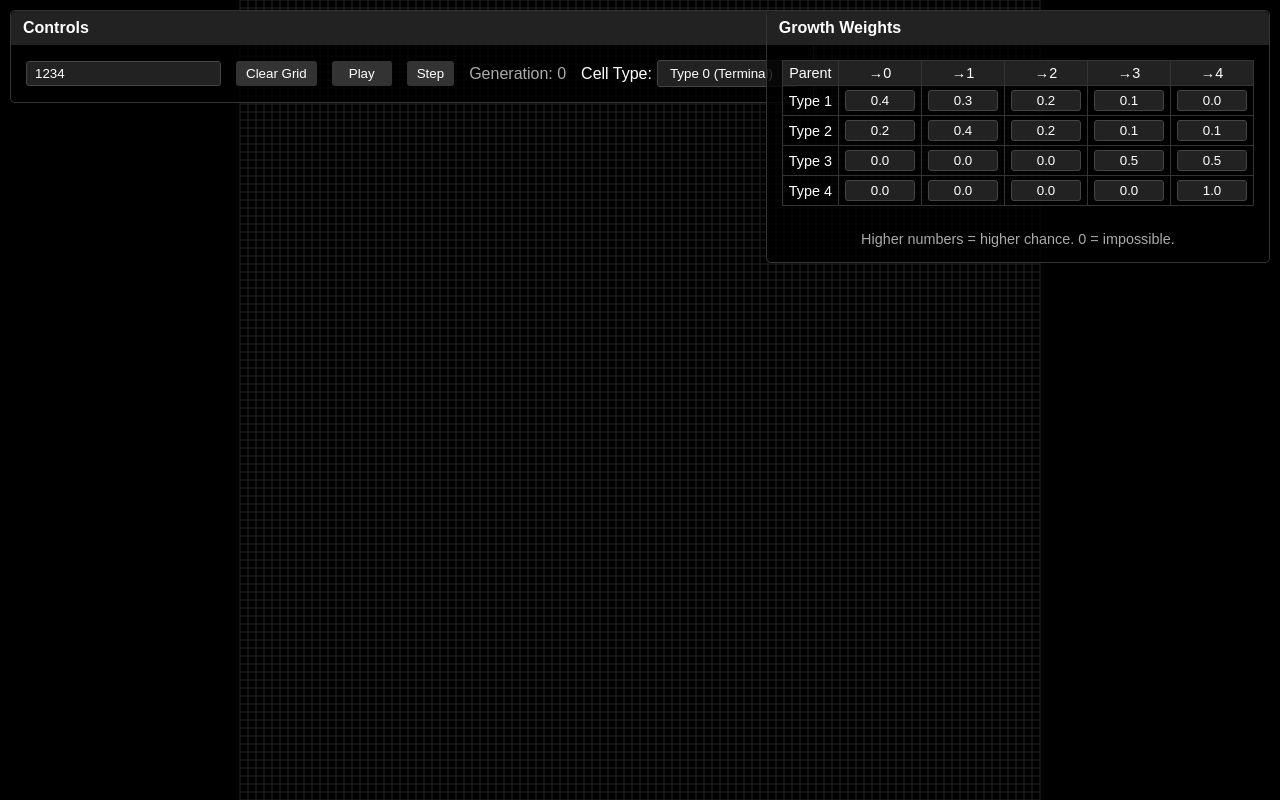
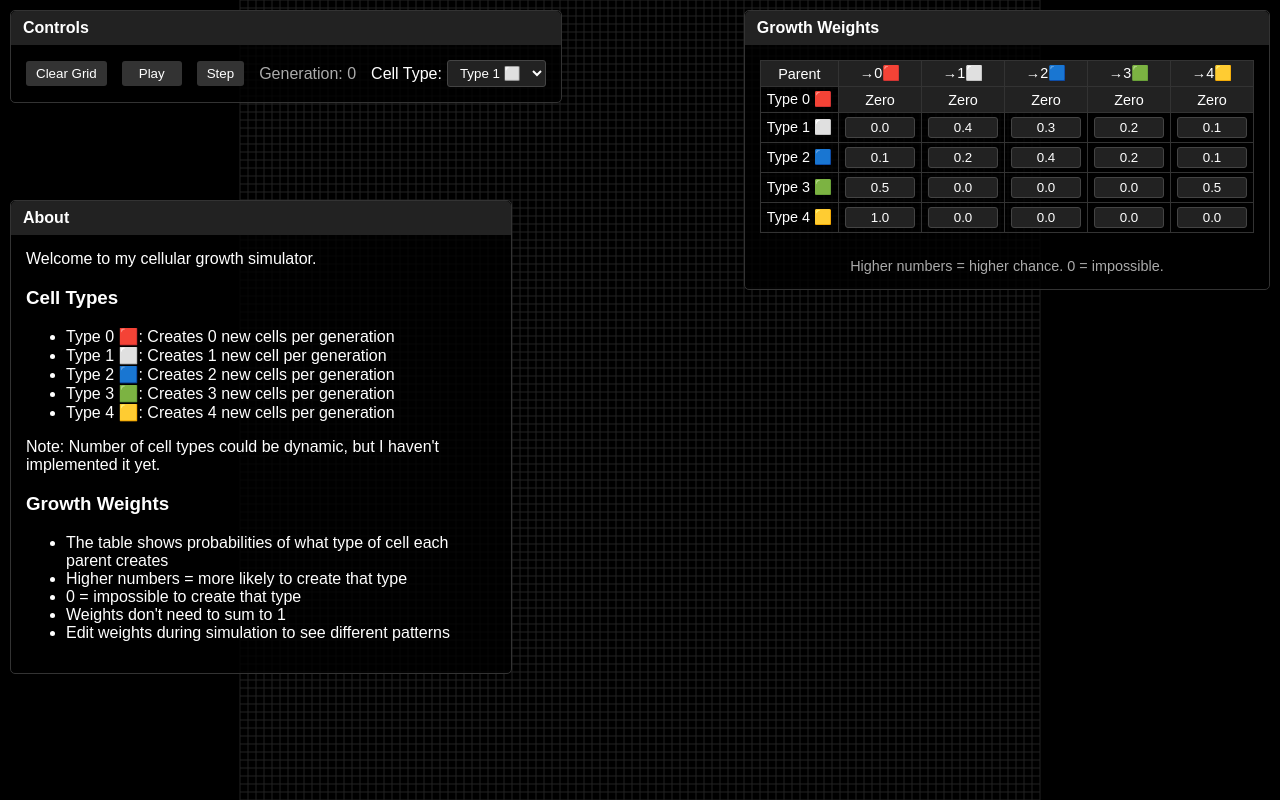
Before and after one commit to owenpalmer/cellsim, a plain HTML site: page index.html in a window 1280 px wide. Drawn offline with Linux system fonts and the light colour scheme.

Commit message:
significantly better

```diff
--- a/index.html
+++ b/index.html
@@ -8,7 +8,7 @@
     <div id="main-controls" class="panel">
         <div class="panel-header">Controls</div>
         <div class="panel-content">
-            <input type="number" id="seed" placeholder="Random Seed" value="1234">
+            <!-- <input type="number" id="seed" placeholder="Random Seed" value="1234"> -->
             <button id="clear">Clear Grid</button>
             <button id="play-pause">Play</button>
             <button id="step">Step</button>
@@ -16,11 +16,11 @@
             <div id="cell-types">
                 <label>Cell Type:</label>
                 <select id="selected-type">
-                    <option value="0">Type 0 (Terminal)</option>
-                    <option value="1">Type 1 (1 cell)</option>
-                    <option value="2">Type 2 (2 cells)</option>
-                    <option value="3">Type 3 (3 cells)</option>
-                    <option value="4">Type 4 (4 cells)</option>
+                    <option value="0">Type 0 🟥</option>
+                    <option value="1" selected="selected">Type 1 ⬜</option>
+                    <option value="2">Type 2 🟦</option>
+                    <option value="3">Type 3 🟩</option>
+                    <option value="4">Type 4 🟨</option>
                 </select>
             </div>
         </div>
@@ -32,46 +32,82 @@
             <table>
                 <tr>
                     <th>Parent</th>
-                    <th>→0</th>
-                    <th>→1</th>
-                    <th>→2</th>
-                    <th>→3</th>
-                    <th>→4</th>
+
+                    <th>→0🟥</th>
+                    <th>→1⬜</th>
+                    <th>→2🟦</th>
+                    <th>→3🟩</th>
+                    <th>→4🟨</th>
                 </tr>
                 <tr>
-                    <td>Type 1</td>
-                    <td><input type="number" data-parent="1" data-child="0" step="0.1" value="0.4"></td>
-                    <td><input type="number" data-parent="1" data-child="1" step="0.1" value="0.3"></td>
-                    <td><input type="number" data-parent="1" data-child="2" step="0.1" value="0.2"></td>
-                    <td><input type="number" data-parent="1" data-child="3" step="0.1" value="0.1"></td>
-                    <td><input type="number" data-parent="1" data-child="4" step="0.1" value="0.0"></td>
+                    <td>Type 0 🟥</td>
+                    <th>Zero</th>
+                    <th>Zero</th>
+                    <th>Zero</th>
+                    <th>Zero</th>
+                    <th>Zero</th>
                 </tr>
                 <tr>
-                    <td>Type 2</td>
-                    <td><input type="number" data-parent="2" data-child="0" step="0.1" value="0.2"></td>
-                    <td><input type="number" data-parent="2" data-child="1" step="0.1" value="0.4"></td>
-                    <td><input type="number" data-parent="2" data-child="2" step="0.1" value="0.2"></td>
-                    <td><input type="number" data-parent="2" data-child="3" step="0.1" value="0.1"></td>
+                    <td>Type 1 ⬜</td>
+                    <td><input type="number" data-parent="1" data-child="0" step="0.1" value="0.0"></td>
+                    <td><input type="number" data-parent="1" data-child="1" step="0.1" value="0.4"></td>
+                    <td><input type="number" data-parent="1" data-child="2" step="0.1" value="0.3"></td>
+                    <td><input type="number" data-parent="1" data-child="3" step="0.1" value="0.2"></td>
+                    <td><input type="number" data-parent="1" data-child="4" step="0.1" value="0.1"></td>
+                </tr>
+                <tr>
+                    <td>Type 2 🟦</td>
+                    <td><input type="number" data-parent="2" data-child="0" step="0.1" value="0.1"></td>
+                    <td><input type="number" data-parent="2" data-child="1" step="0.1" value="0.2"></td>
+                    <td><input type="number" data-parent="2" data-child="2" step="0.1" value="0.4"></td>
+                    <td><input type="number" data-parent="2" data-child="3" step="0.1" value="0.2"></td>
                     <td><input type="number" data-parent="2" data-child="4" step="0.1" value="0.1"></td>
                 </tr>
                 <tr>
-                    <td>Type 3</td>
-                    <td><input type="number" data-parent="3" data-child="0" step="0.1" value="0.0"></td>
+                    <td>Type 3 🟩</td>
+                    <td><input type="number" data-parent="3" data-child="0" step="0.1" value="0.5"></td>
                     <td><input type="number" data-parent="3" data-child="1" step="0.1" value="0.0"></td>
                     <td><input type="number" data-parent="3" data-child="2" step="0.1" value="0.0"></td>
-                    <td><input type="number" data-parent="3" data-child="3" step="0.1" value="0.5"></td>
+                    <td><input type="number" data-parent="3" data-child="3" step="0.1" value="0.0"></td>
                     <td><input type="number" data-parent="3" data-child="4" step="0.1" value="0.5"></td>
                 </tr>
                 <tr>
-                    <td>Type 4</td>
-                    <td><input type="number" data-parent="4" data-child="0" step="0.1" value="0.0"></td>
+                    <td>Type 4 🟨</td>
+                    <td><input type="number" data-parent="4" data-child="0" step="0.1" value="1.0"></td>
                     <td><input type="number" data-parent="4" data-child="1" step="0.1" value="0.0"></td>
                     <td><input type="number" data-parent="4" data-child="2" step="0.1" value="0.0"></td>
                     <td><input type="number" data-parent="4" data-child="3" step="0.1" value="0.0"></td>
-                    <td><input type="number" data-parent="4" data-child="4" step="0.1" value="1.0"></td>
+                    <td><input type="number" data-parent="4" data-child="4" step="0.1" value="0.0"></td>
                 </tr>
             </table>
             <div class="note">Higher numbers = higher chance. 0 = impossible.</div>
+        </div>
+    </div>
+
+    <div id="about-panel" class="panel">
+        <div class="panel-header">About</div>
+        <div class="about-content">
+            Welcome to my cellular growth simulator.
+            <h3>Cell Types</h3>
+            <ul>
+                <li>Type 0 🟥: Creates 0 new cells per generation</li>
+                <li>Type 1 ⬜: Creates 1 new cell per generation</li>
+                <li>Type 2 🟦: Creates 2 new cells per generation</li>
+                <li>Type 3 🟩: Creates 3 new cells per generation</li>
+                <li>Type 4 🟨: Creates 4 new cells per generation</li>
+            </ul>
+
+            Note: Number of cell types could be dynamic, but I haven't implemented it yet.
+
+            <h3>Growth Weights</h3>
+            <ul>
+                <li>The table shows probabilities of what type of cell each parent creates</li>
+                <li>Higher numbers = more likely to create that type</li>
+                <li>0 = impossible to create that type</li>
+                <li>Weights don't need to sum to 1</li>
+                <li>Edit weights during simulation to see different patterns</li>
+            </ul>
+
         </div>
     </div>
 
--- a/js/main.js
+++ b/js/main.js
@@ -5,7 +5,7 @@ const renderer = new Renderer(canvas, grid);
 const growth = new GrowthManager(grid);
 
 // UI elements
-const seedInput = document.getElementById('seed');
+// const seedInput = document.getElementById('seed');
 const clearButton = document.getElementById('clear');
 const cellTypeSelect = document.getElementById('selected-type');
 const playPauseButton = document.getElementById('play-pause');
@@ -148,11 +148,11 @@ clearButton.addEventListener('click', () => {
 });
 
 // Handle seed input
-seedInput.addEventListener('change', () => {
-    const newSeed = parseInt(seedInput.value) || Date.now();
-    growth.setSeed(newSeed);
-    seedInput.value = newSeed;
-});
+// seedInput.addEventListener('change', () => {
+//     const newSeed = parseInt(seedInput.value);
+//     growth.setSeed(newSeed);
+//     seedInput.value = newSeed;
+// });
 
 function performStep() {
     if (growth.tick()) {
--- a/styles.css
+++ b/styles.css
@@ -24,6 +24,18 @@ body {
 #probability-panel {
     top: 10px;
     right: 10px;
+}
+
+.about-content {
+    padding: 15px;
+    gap: 15px;
+    align-items: center;
+}
+
+#about-panel {
+    top: 200px;
+    left: 10px;
+    width: 500px;
 }
 
 .panel-header {
```
